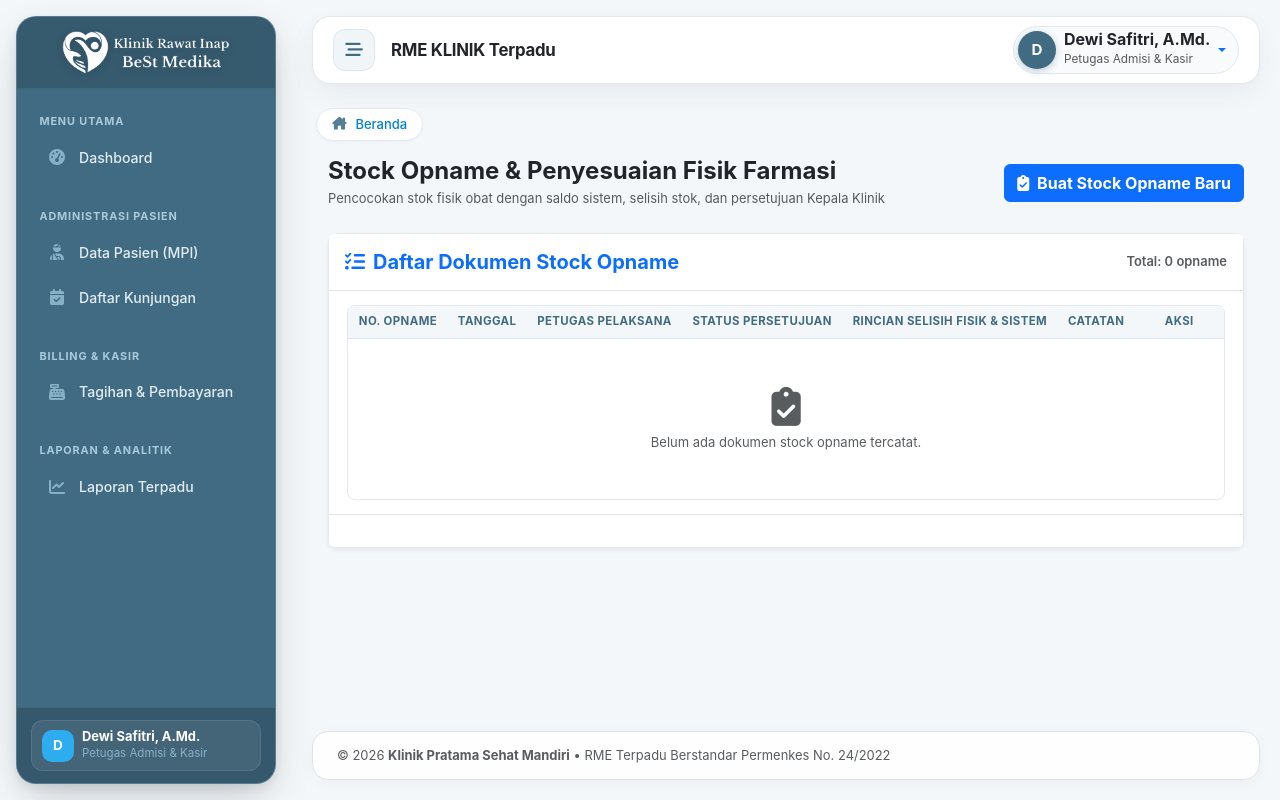
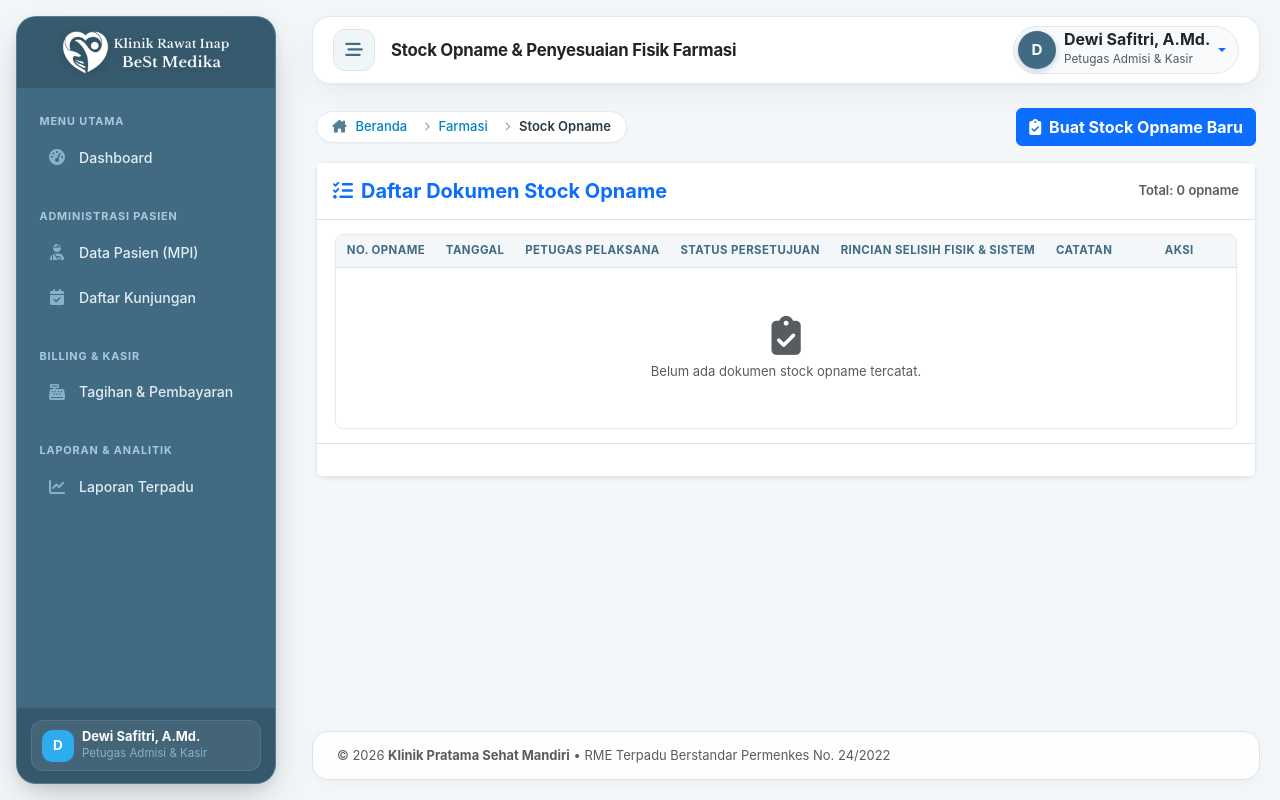
Before and after one commit to ardhikaxx/rme-klinik, a Laravel app: page /pharmacy/opnames in a window 1280 px wide. Run offline with Laravel 12, Linux system fonts and the light colour scheme; a user stored in the database is signed in; data comes from the database, SQL or seed files in the repository; data that the repository does not hold is empty; parts of the project's set-up code (start-up, migrations or seed data) failed here and were passed over; some libraries are stand-ins or nearby versions.

Commit message:
feat: implementasi breadcrumb navigasi pada manajemen stok opname obat

```diff
--- a/resources/views/pharmacy/opnames.blade.php
+++ b/resources/views/pharmacy/opnames.blade.php
@@ -1,18 +1,21 @@
 @extends('layouts.app')
 
 @section('title', 'Stock Opname Farmasi & Penyesuaian Stok')
+@section('page_title', 'Stock Opname & Penyesuaian Fisik Farmasi')
+
+@section('breadcrumb')
+    <li class="breadcrumb-item"><a href="{{ route('pharmacy.prescriptions') }}">Farmasi</a></li>
+    <li class="breadcrumb-item active" aria-current="page">Stock Opname</li>
+@endsection
+
+@section('page_actions')
+    <button type="button" class="btn btn-primary fw-bold" data-bs-toggle="modal" data-bs-target="#addOpnameModal">
+        <i class="fas fa-clipboard-check me-1"></i> Buat Stock Opname Baru
+    </button>
+@endsection
 
 @section('content')
-<div class="container-fluid">
-    <div class="d-flex flex-wrap align-items-center justify-content-between gap-3 mb-4">
-        <div>
-            <h4 class="mb-1 text-dark fw-bold">Stock Opname & Penyesuaian Fisik Farmasi</h4>
-            <p class="text-muted small mb-0">Pencocokan stok fisik obat dengan saldo sistem, selisih stok, dan persetujuan Kepala Klinik</p>
-        </div>
-        <button type="button" class="btn btn-primary fw-bold" data-bs-toggle="modal" data-bs-target="#addOpnameModal">
-            <i class="fas fa-clipboard-check me-1"></i> Buat Stock Opname Baru
-        </button>
-    </div>
+<div class="container-fluid p-0">
 
     <!-- Opnames List -->
     <div class="card border-0 shadow-sm">
```
